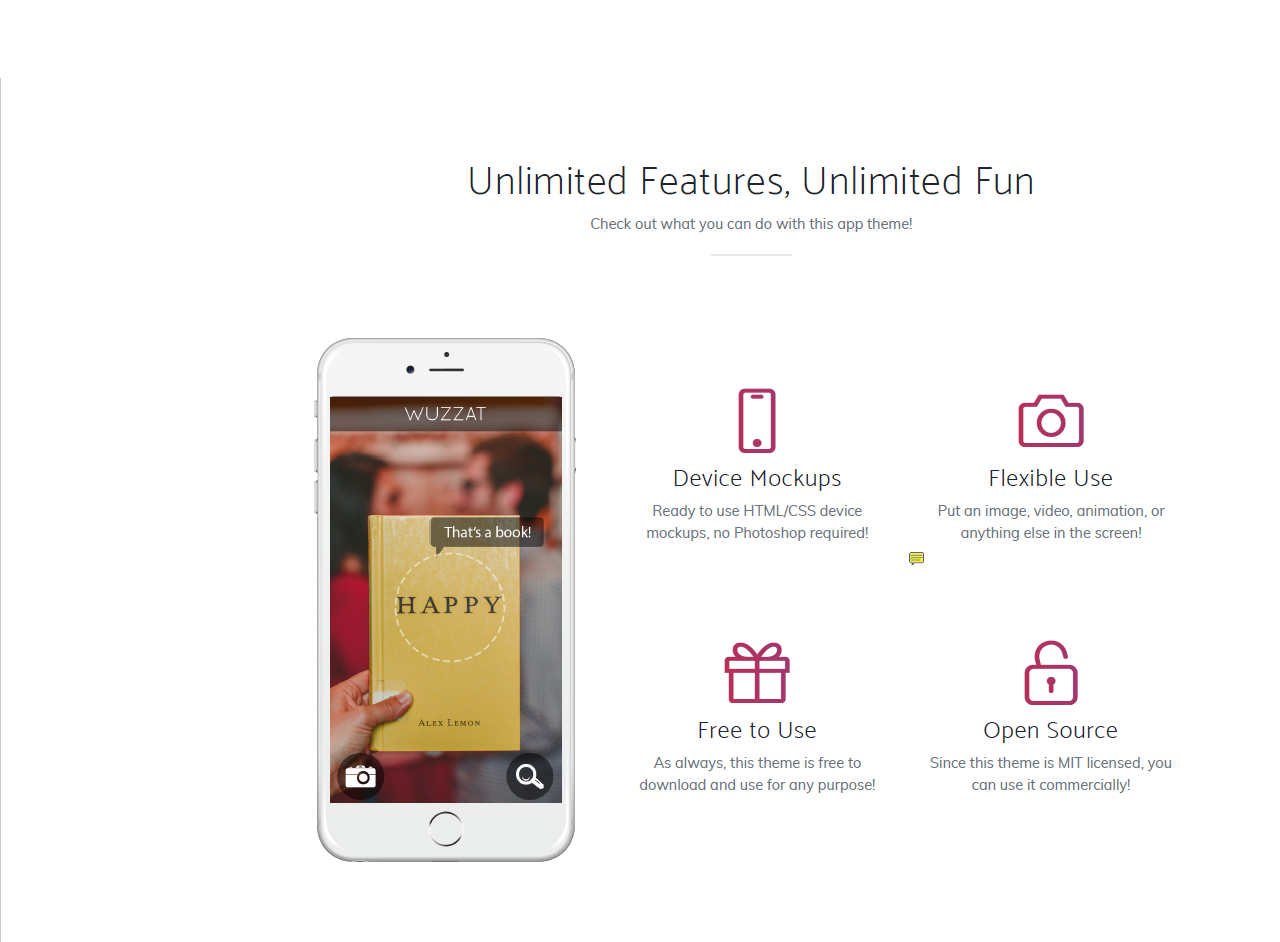
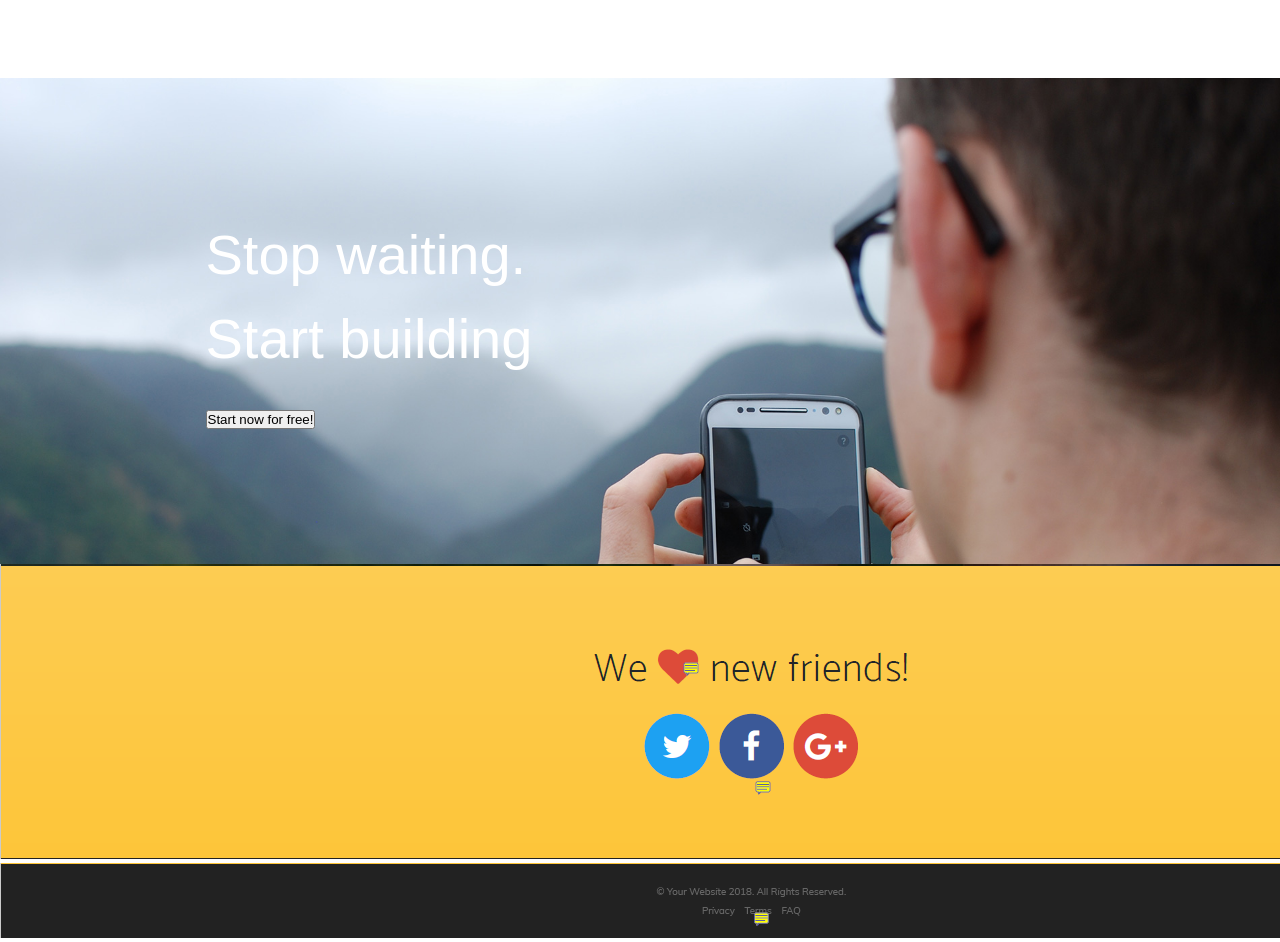
Before and after one commit to neczpal/scss-demo-site, a plain HTML site: page index.html in a window 1280 px wide. Shown: the part 2649-3591 px from the top of the page. Drawn offline with Linux system fonts and the light colour scheme.

Commit message:
Stop waiting

```diff
--- a/css/main.css
+++ b/css/main.css
@@ -390,4 +390,22 @@
   margin: 6px;
 }
 
+.stop-wait {
+  background: url("../img/bg-cta.jpg") no-repeat;
+  background-size: cover;
+  padding-bottom: 108px;
+  padding-top: 108px;
+}
+.stop-wait__text {
+  font-size: 56px;
+  font-weight: 100;
+  line-height: 1.5;
+  color: white;
+  padding-left: 30%;
+}
+.stop-wait__button {
+  padding-left: 30%;
+  padding-top: 5%;
+}
+
 /*# sourceMappingURL=main.css.map */
--- a/index.html
+++ b/index.html
@@ -163,11 +163,24 @@
         </div>
     </div>
 </div>
-<img src="template/unlimited.png"/>
-
 <!-- Stop waiting ... -->
-<img src="template/stopwait.png"/>
-
+<div id="stop-wait" class="stop-wait">
+    <div class="container">
+        <div class="col--12 col--l-6">
+            <div class="col--12">
+                <h2 class="stop-wait__text">
+                    Stop waiting. <br/>
+                    Start building
+                </h2>
+            </div>
+            <div class="stop-wait__button col--12">
+                <button class="btn">
+                    Start now for free!
+                </button>
+            </div>
+        </div>
+    </div>
+</div>
 <!-- We <3 ... -->
 <img src="template/weheart.png"/>
 
```
